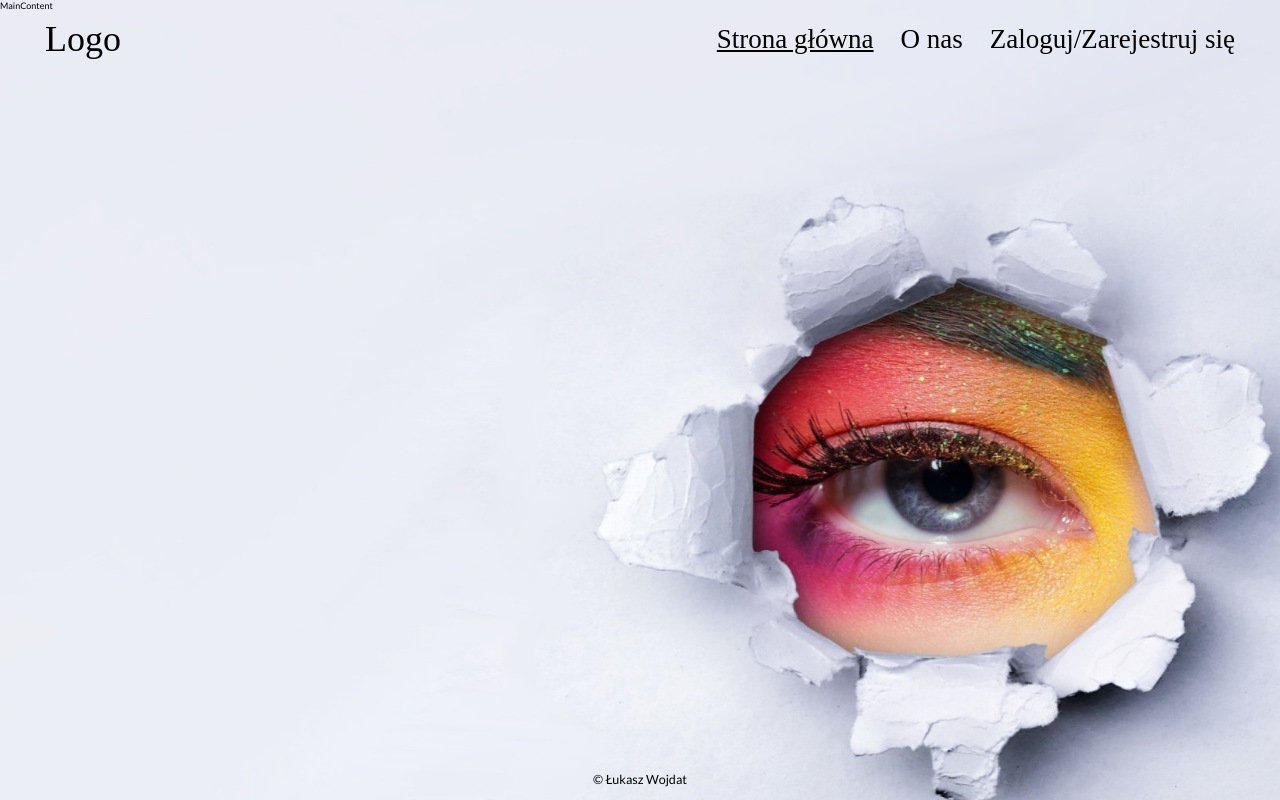
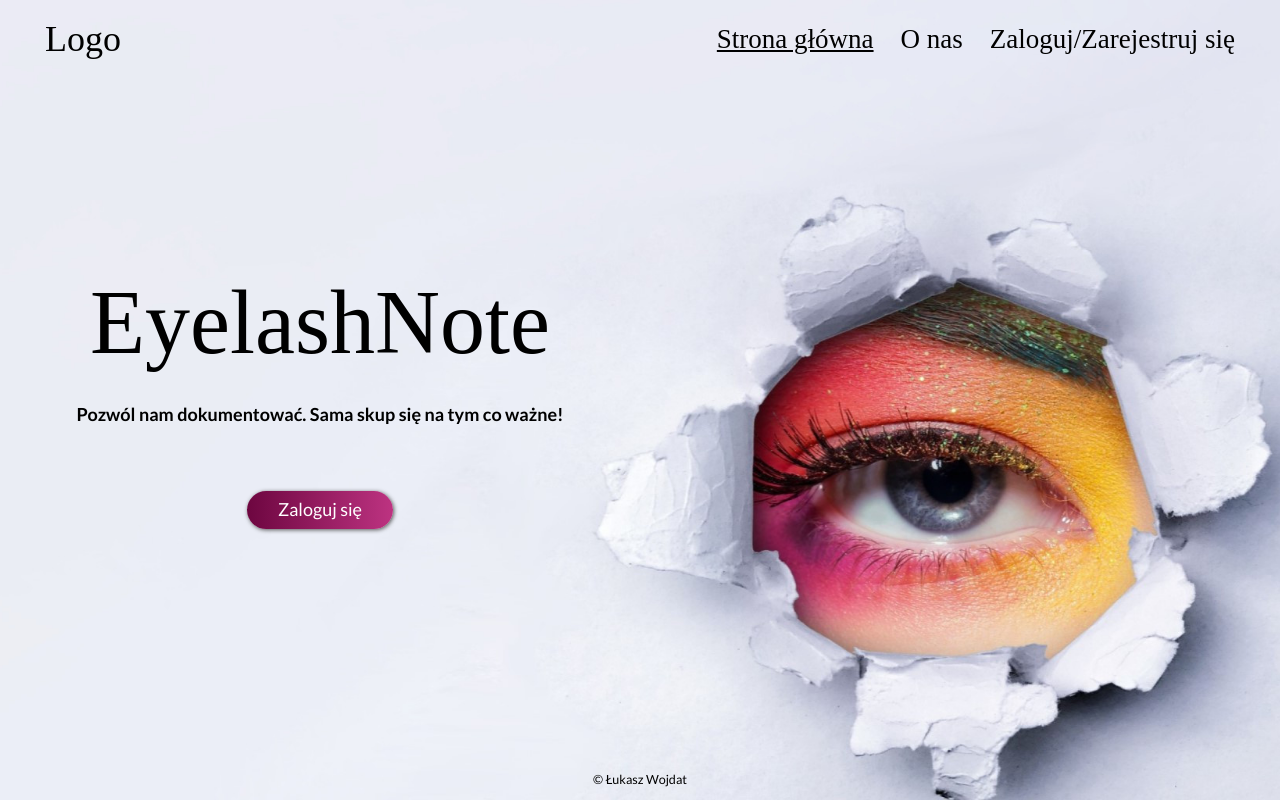
Before and after one commit to lukkaszw/eyeleshes, a React (Create React App) app: page / in a window 1280 px wide. Built offline with nearby package versions, Linux system fonts and the light colour scheme; a web font is replaced by a local one.

Commit message:
Add resonsive MainContent

```diff
--- a/src/components/common/Button/Button.js
+++ b/src/components/common/Button/Button.js
@@ -16,6 +16,7 @@ const Button = (props) => {
     isLoading,
     classes,
     color,
+    size,
     ...others
   } = props;
 
@@ -25,6 +26,7 @@ const Button = (props) => {
     disabled && styles.disabled,
     isLoading && styles.loading,
     styles[color],
+    styles[size],
     ...classes
   ];
 
@@ -69,6 +71,7 @@ Button.propTypes = {
   isLoading: PropTypes.bool,
   classes: PropTypes.array,
   color: PropTypes.oneOf(['primary', 'secondary']),
+  size: PropTypes.string,
 };
 
 Button.defaultProps = {
--- a/src/components/common/Button/Button.module.scss
+++ b/src/components/common/Button/Button.module.scss
@@ -100,4 +100,12 @@
       visibility: visible;
     }
   }
+
+  &.big {
+    font-size: 2rem;
+    height: 4.2rem;
+    line-height: 4.2rem;
+    padding: 0 3.4rem;
+    border-radius: 2.6rem;
+  }
 }
--- a/src/components/pages/Main/components/MainContent/MainContent.js
+++ b/src/components/pages/Main/components/MainContent/MainContent.js
@@ -1,9 +1,26 @@
 import React from 'react';
+import { Link } from 'react-router-dom';
+import styles from './MainContent.module.scss';
+
+import Button from '../../../../common/Button';
 
 const MainContent = () => {
   return (
-    <div>
-      MainContent
+    <div className={styles.root}>
+      <h1 className={styles.title}>
+        EyelashNote
+      </h1>
+      <p className={styles.description}>
+        Pozwól nam dokumentować.
+        <span className={styles.descriptionPart2}> Sama skup się na tym co ważne!</span>
+      </p>
+      <Button
+        to='/auth'
+        component={Link}
+        size="big"
+      >
+        Zaloguj się
+      </Button>
     </div>
   );
 }
--- /dev/null
+++ b/src/components/pages/Main/components/MainContent/MainContent.module.scss
@@ -0,0 +1,67 @@
+.root {
+  position: absolute;
+  top: 50%;
+  left: 25%;
+  width: 50%;
+  transform: translate(-50%, -50%);
+  text-align: center;
+
+  .title {
+    font-weight: 400;
+    font-family: var(--font-decorative);
+    font-size: 10rem;
+
+    @media (max-width: 359px), (max-height: 450px) {
+      font-size: 7rem;
+    }
+
+    @media (min-width: 600px) and (orientation: portrait) {
+      font-size: 12rem;
+    }
+  }
+
+  .description {
+    font-weight: bold;
+    font-size: 2rem;
+    margin-top: 3rem;
+    margin-bottom: 7rem;
+    line-height: 1.5;
+    padding: 0 3rem;
+  }
+
+  @media (max-width: 1024px) {
+    width: 100%;
+    height: 100%;
+    left: 50%;
+    background: linear-gradient(to right, rgba(#fff, .6) 70%, transparent);
+    display: flex;
+    flex-direction: column;
+    justify-content: center;
+    align-items: center;
+
+    .description {
+      font-size: 2.2rem;
+    }
+  }
+
+  @media (max-width: 520px) {
+    .descriptionPart2 {
+      display: block;
+    }
+  }
+
+  @media (max-height: 450px) {
+
+    .description {
+      margin-top: 1.5rem;
+      margin-bottom: 4rem;
+    }
+  }
+
+  @media (min-width: 600px) and (orientation: portrait) {
+    .description {
+      margin-top: 7rem;
+      margin-bottom: 10rem;
+    }
+  }
+}
```
